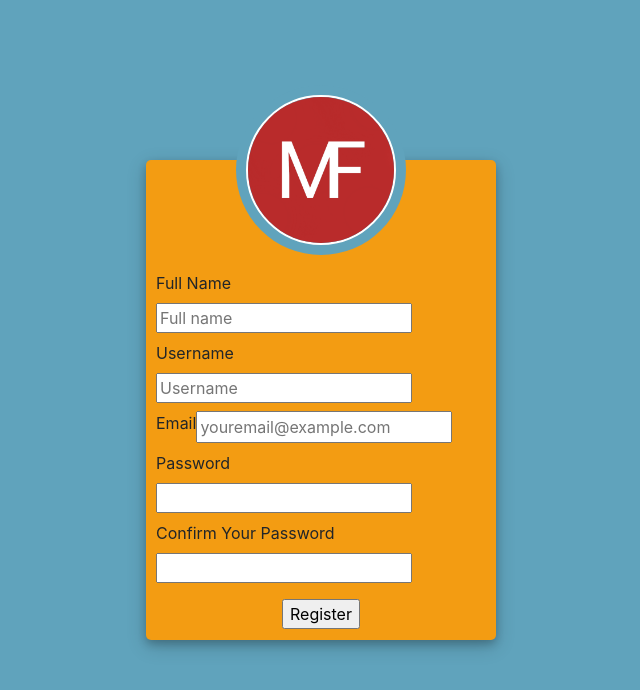
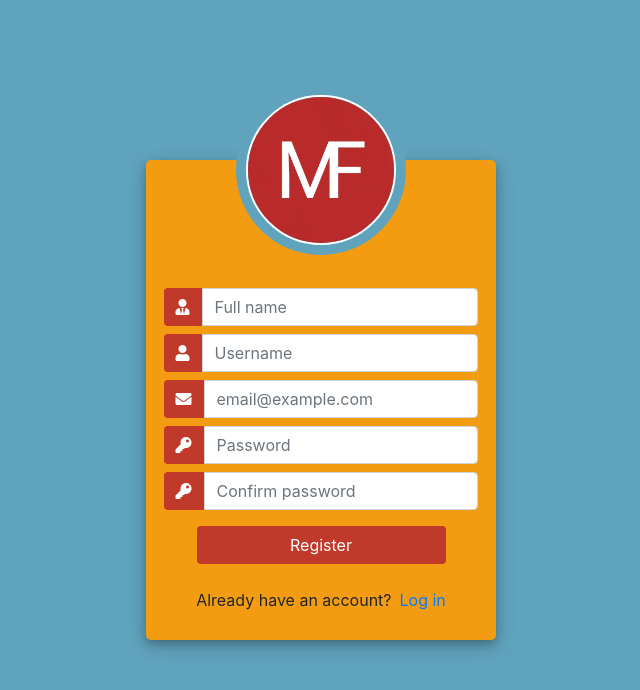
Before and after one commit to etimesoy/Money-Flow-web, a Flask app: page /register/ in a window 1280 px wide. Shown: the top 690 px of the page, without its empty margins (319-959 px from the left). Run offline with Flask 2, Linux system fonts and the light colour scheme; some libraries are stand-ins or nearby versions.

Commit message:
Adjust html layout for register, login,  pages

```diff
--- a/application/templates/base.html
+++ b/application/templates/base.html
@@ -11,7 +11,6 @@
 
 	<script src="https://ajax.googleapis.com/ajax/libs/jquery/3.3.1/jquery.min.js"></script>
 	<script src="//maxcdn.bootstrapcdn.com/bootstrap/4.1.1/js/bootstrap.min.js"></script>
-	<script src="//cdnjs.cloudflare.com/ajax/libs/jquery/3.2.1/jquery.min.js"></script>
 </head>
 <body>
 
--- a/application/templates/register.html
+++ b/application/templates/register.html
@@ -4,6 +4,19 @@
 
 {% block content %}
 <div class="container h-100">
+    {% if get_flashed_messages() %}
+    <div class="modal fade" id="modal">
+        <div class="modal-dialog modal-title">
+            {% for message in get_flashed_messages() %}
+                <div class="alert alert-warning">
+                    {{ message }}
+                    <button type="button" class="close" data-dismiss=" modal">x</button>
+                </div>
+            {% endfor %}
+        </div>
+    </div>
+    <script>$("#modal").modal("show")</script>
+    {% endif %}
     <div class="d-flex justify-content-center h-100">
         <div class="user_card">
             <div class="d-flex justify-content-center">
@@ -12,98 +25,78 @@
                 </div>
             </div>
             <div class="d-flex justify-content-center form_container">
-                {% for message in get_flashed_messages() %}
-                    <div class="alert alert-warning">
-                        <button type="button" class="close" data-dismiss="alert">x</button>
-                        {{ message }}
-                    </div>
-                {% endfor %}
-                <form method="POST" action="{{ url_for('auth_bp.register') }}">
+                <form method="POST" action="{{ url_for("auth_bp.register") }}">
                     {{ form.csrf_token }}
                     <div class="input-group mb-2">
-                        {{ form.full_name.label }}
-                        {{ form.full_name(placeholder='Full name') }}
                         {% if form.full_name.errors %}
                             <ul class="errors">
                                 {% for error in form.full_email.errors %}
                                     <li>{{ error }}</li>{% endfor %}
                             </ul>
                         {% endif %}
-{#                        <div class="input-group-append">#}
-{#                            <span class="input-group-text"><i class="fas fa-user-tie"></i></span>#}
-{#                        </div>#}
-{#                        <input type="text" name="" class="form-control input_user" value="" placeholder="Full name">#}
+                        <div class="input-group-append">
+                            <span class="input-group-text"><i class="fas fa-user-tie"></i></span>
+                        </div>
+                        {{ form.full_name(placeholder="Full name", class_="form-control input_user") }}
                     </div>
                     <div class="input-group mb-2">
-                        {{ form.username.label }}
-                        {{ form.username(placeholder='Username') }}
                         {% if form.username.errors %}
                             <ul class="errors">
                                 {% for error in form.username.errors %}
                                     <li>{{ error }}</li>{% endfor %}
                             </ul>
                         {% endif %}
-{#                        <div class="input-group-append">#}
-{#                            <span class="input-group-text"><i class="fas fa-user"></i></span>#}
-{#                        </div>#}
-{#                        <input type="text" name="" class="form-control input_user" value="" placeholder="Username">#}
+                        <div class="input-group-append">
+                            <span class="input-group-text"><i class="fas fa-user"></i></span>
+                        </div>
+                        {{ form.username(placeholder="Username", class_="form-control input_user") }}
                     </div>
                     <div class="input-group mb-2">
-                        {{ form.email.label }}
-                        {{ form.email(placeholder='youremail@example.com') }}
                         {% if form.email.errors %}
                             <ul class="errors">
                                 {% for error in form.email.errors %}
                                     <li>{{ error }}</li>{% endfor %}
                             </ul>
                         {% endif %}
-{#                        <div class="input-group-append">#}
-{#                            <span class="input-group-text"><i class="fas fa-envelope"></i></span>#}
-{#                        </div>#}
-{#                        <input type="text" name="" class="form-control input_user" value="" placeholder="Email address">#}
+                        <div class="input-group-append">
+                            <span class="input-group-text"><i class="fas fa-envelope"></i></span>
+                        </div>
+                        {{ form.email(placeholder="email@example.com", class_="form-control input_user") }}
                     </div>
                     <div class="input-group mb-2">
-                        {{ form.password.label }}
-                        {{ form.password }}
                         {% if form.password.errors %}
                             <ul class="errors">
                                 {% for error in form.password.errors %}
                                     <li>{{ error }}</li>{% endfor %}
                             </ul>
                         {% endif %}
-{#                        <div class="input-group-append">#}
-{#                            <span class="input-group-text"><i class="fas fa-key"></i></span>#}
-{#                        </div>#}
-{#                        <input type="password" name="" class="form-control input_pass" value="" placeholder="Password">#}
+                        <div class="input-group-append">
+                            <span class="input-group-text"><i class="fas fa-key"></i></span>
+                        </div>
+                        {{ form.password(placeholder="Password", class_="form-control input_pass") }}
                     </div>
                     <div class="input-group mb-2">
-                        {{ form.confirm.label }}
-                        {{ form.confirm }}
                         {% if form.confirm.errors %}
                             <ul class="errors">
                                 {% for error in form.confirm.errors %}
                                     <li>{{ error }}</li>{% endfor %}
                             </ul>
                         {% endif %}
-{#                        <div class="input-group-append">#}
-{#                            <span class="input-group-text"><i class="fas fa-key"></i></span>#}
-{#                        </div>#}
-{#                        <input type="password" name="" class="form-control input_pass" value="" placeholder="Confirm password">#}
+                        <div class="input-group-append">
+                            <span class="input-group-text"><i class="fas fa-key"></i></span>
+                        </div>
+                        {{ form.confirm(placeholder="Confirm password", class_="form-control input_pass") }}
                     </div>
                     <div class="d-flex justify-content-center mt-3 login_container">
-                        {{ form.submit }}
-{#                        <button type="button" name="button" class="btn login_btn">Register</button>#}
+                        {{ form.submit(class_="btn login_btn") }}
                     </div>
                 </form>
             </div>
-{#            <div class="mt-4">#}
-{#                <div class="d-flex justify-content-center links">#}
-{#                    Don't have an account? <a href="#" class="ml-2">Sign up</a>#}
-{#                </div>#}
-{#                <div class="d-flex justify-content-center links">#}
-{#                    <a href="#">Forgot your password?</a>#}
-{#                </div>#}
-{#            </div>#}
+            <div class="mt-4">
+                <div class="d-flex justify-content-center links">
+                    Already have an account? <a href="{{ url_for("auth_bp.login") }}" class="ml-2">Log in</a>
+                </div>
+            </div>
         </div>
     </div>
 </div>
```
Also changed, not shown: application/templates/login.html (+26 -24 lines).
